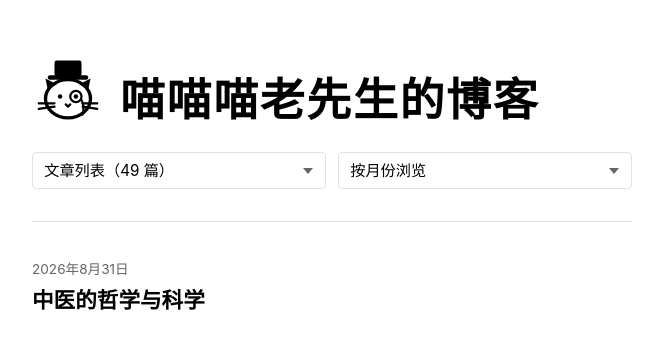
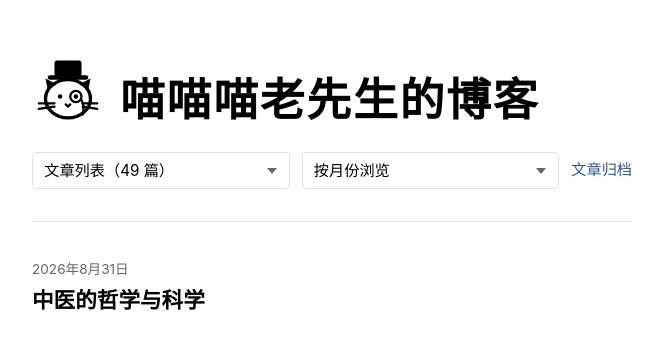
Before and after one commit to MrWengKB/blog, a Jekyll site: the page built from index.html, in a window 1280 px wide. Shown: the top 339 px of the page, without its empty margins (308-971 px from the left). Built offline with Jekyll 4.4.1, drawn with Linux system fonts in a browser that asks for light colours; the list of posts is cut into pages by our own code.

Commit message:
Add an archive link next to the dropdowns, hidden on the archive page
Co-Authored-By: Claude Opus 5.5 <noreply@anthropic.com>
Claude-Session: https://claude.ai/code/session_01GecNZZhzUX6sP3DpF5PQDS

```diff
--- a/_includes/post-nav.html
+++ b/_includes/post-nav.html
@@ -14,6 +14,9 @@
     <option value="{{ '/archive/' | relative_url }}#{{ m.name }}">{{ d | date: "%Y" }}年{{ d | date: "%-m" }}月（{{ m.size }} 篇）</option>
     {%- endfor %}
   </select>
+  {%- unless page.url == "/archive/" %}
+  <a class="nav-link" href="{{ '/archive/' | relative_url }}">文章归档</a>
+  {%- endunless %}
 </nav>
 <script>
   // 在归档页时，让月份菜单显示当前看的月份
--- a/style.css
+++ b/style.css
@@ -181,6 +181,15 @@ a:focus-visible { outline: 2px solid var(--accent); outline-offset: 3px; border-
   cursor: pointer;
 }
 .nav-select:hover { border-color: var(--muted); }
+.nav-link {
+  flex: none;
+  align-self: center;
+  font-family: var(--sans);
+  font-size: 0.95rem;
+  text-decoration: none;
+  white-space: nowrap;
+}
+.nav-link:hover { text-decoration: underline; }
 .nav-select:focus-visible { outline: 2px solid var(--accent); outline-offset: 2px; }
 
 /* ---------- 归档页 ---------- */
```
